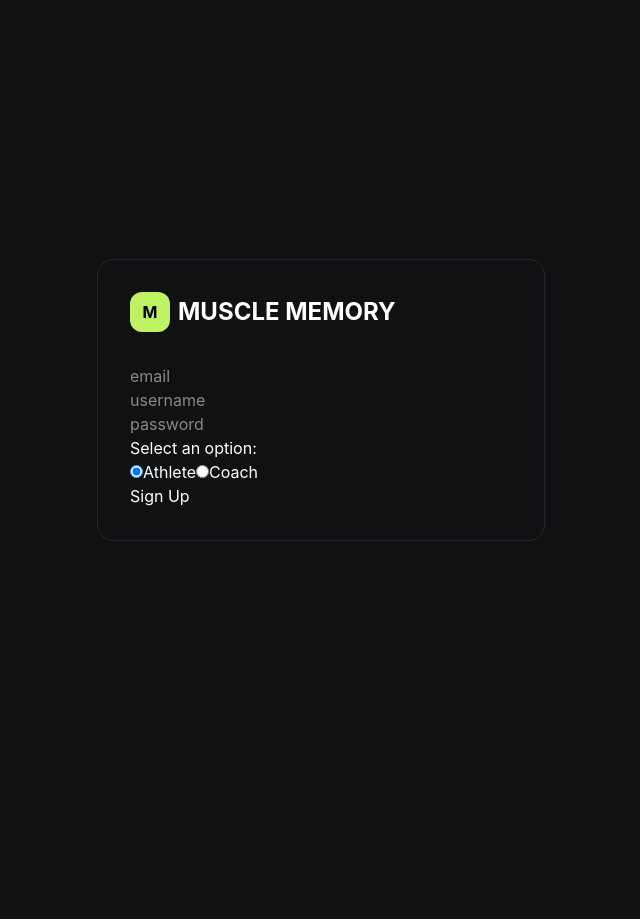
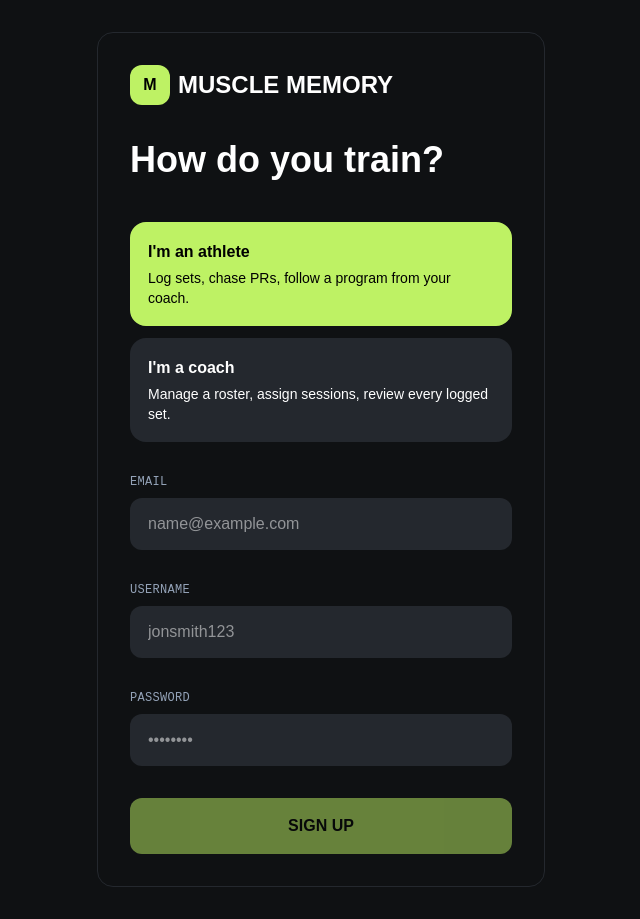
Before and after one commit to jon-zawada/MuscleMemory, a React app in the folder client/: page /signup in a window 1280 px wide. Shown: the whole page, without its empty margins (319-959 px from the left). Before the commit the page ends 800 px from the top, so only its background shows below. Built offline with nearby package versions, Linux system fonts and the light colour scheme; no server answers.

Commit message:
feat: signup page rework with styles and new fonts

```diff
--- a/client/package.json
+++ b/client/package.json
@@ -28,6 +28,9 @@
     "webpack-dev-server": "^5.2.3"
   },
   "dependencies": {
+    "@fontsource-variable/inter": "^5.3.0",
+    "@fontsource-variable/inter-tight": "^5.3.0",
+    "@fontsource-variable/jetbrains-mono": "^5.3.0",
     "axios": "^1.14.0",
     "jwt-decode": "^4.0.0",
     "react": "^19.2.4",
--- a/client/src/components/common/Logo.tsx
+++ b/client/src/components/common/Logo.tsx
@@ -9,7 +9,7 @@ export const Logo = (): JSX.Element => {
       >
         M
       </div>
-      <div className="font-bold uppercase text-2xl">Muscle Memory</div>
+      <div className="font-bold uppercase text-2xl font-display">Muscle Memory</div>
     </div>
   );
 };
--- a/client/src/index.css
+++ b/client/src/index.css
@@ -1,10 +1,17 @@
 @import "tailwindcss";
+@import "@fontsource-variable/inter";
+@import "@fontsource-variable/inter-tight";
+@import "@fontsource-variable/jetbrains-mono";
+
 @theme {
-  --color-base: #0F1113;
-  --color-surface: #24282E;
-  --color-positive: #BEF264;
-  --color-warning: #F5A623;
-  --color-muted: #94A3B8
+  --color-base: #0f1113;
+  --color-surface: #24282e;
+  --color-positive: #bef264;
+  --color-warning: #f5a623;
+  --color-muted: #94a3b8;
+  --font-sans: "Inter Variable", sans-serif;
+  --font-display: "Inter Tight Variable", sans-serif;
+  --font-mono: "JetBrains Mono Variable", monospace;
 }
 
 @layer base {
--- a/client/src/pages/LoginPage.tsx
+++ b/client/src/pages/LoginPage.tsx
@@ -38,7 +38,7 @@ const LoginPage = (): JSX.Element => {
   return (
     <div className="flex flex-col gap-10">
       <div className="flex flex-col">
-        <h1 className="text-4xl font-bold leading-tight">Welcome back.</h1>
+        <h1 className="text-4xl font-bold leading-tight font-display">Welcome back.</h1>
         <p className="mt-2 text-muted">Pick up where the last session left off.</p>
       </div>
       <form className="flex flex-col gap-8" onSubmit={submitHandler}>
--- a/client/src/pages/SignupPage.tsx
+++ b/client/src/pages/SignupPage.tsx
@@ -1,10 +1,20 @@
-import { type JSX, useState } from "react";
+import { type JSX, useEffect, useState } from "react";
 import { useNavigate } from "react-router-dom";
 import apiClient from "../api/apiClient";
+import { Button } from "../components/common/Button";
+import { useAuth } from "../context/AuthContext";
 
 const SignupPage = (): JSX.Element => {
   const [inputs, setInputs] = useState({ email: "", username: "", password: "", role: "athlete" });
+  const [isSubmitting, setIsSubmitting] = useState(false);
   const navigate = useNavigate();
+  const { user } = useAuth();
+
+  useEffect(() => {
+    if (user) {
+      navigate(user.role === "athlete" ? "/dashboard" : "/coach/dashboard");
+    }
+  }, [user, navigate]);
 
   const changeHandler = (e: React.ChangeEvent<HTMLInputElement>): void => {
     const { name, value } = e.target;
@@ -14,63 +24,103 @@ const SignupPage = (): JSX.Element => {
   const submitHandler = async (e: React.SyntheticEvent<HTMLFormElement>): Promise<void> => {
     e.preventDefault();
     try {
+      setIsSubmitting(true);
       await apiClient.post("/auth/signup", { ...inputs });
       navigate("/login");
     } catch (error) {
       // TODO: something
+    } finally {
+      setIsSubmitting(false);
     }
   };
 
   return (
-    <div>
-      <form onSubmit={submitHandler}>
-        <input
-          type="email"
-          name="email"
-          value={inputs.email}
-          onChange={changeHandler}
-          placeholder="email"
-        />
-        <input
-          type="text"
-          name="username"
-          value={inputs.username}
-          onChange={changeHandler}
-          placeholder="username"
-        />
-        <input
-          type="password"
-          name="password"
-          value={inputs.password}
-          onChange={changeHandler}
-          placeholder="password"
-        />
-        <div>
-          <h3>Select an option:</h3>
-
-          <label>
+    <div className="flex flex-col gap-10">
+      <h1 className="text-4xl font-bold leading-tight font-display">How do you train?</h1>
+      <form className="flex flex-col gap-8" onSubmit={submitHandler}>
+        <div className="flex flex-col gap-3">
+          <label className="flex cursor-pointer flex-col gap-1 rounded-2xl border-2 border-transparent bg-surface p-4 has-checked:border-positive has-checked:bg-positive has-checked:text-black">
             <input
               type="radio"
               name="role"
               value="athlete"
               checked={inputs.role === "athlete"}
               onChange={changeHandler}
+              className="sr-only"
             />
-            Athlete
+            <span className="font-bold font-display">I'm an athlete</span>
+            <span className="text-sm font-sans">
+              Log sets, chase PRs, follow a program from your coach.
+            </span>
           </label>
-
-          <label>
+          <label className="flex cursor-pointer flex-col gap-1 rounded-2xl border-2 border-transparent bg-surface p-4 has-checked:border-positive has-checked:bg-positive has-checked:text-black">
             <input
               type="radio"
               name="role"
               value="coach"
               checked={inputs.role === "coach"}
               onChange={changeHandler}
+              className="sr-only"
             />
-            Coach
+            <span className="font-bold font-display">I'm a coach</span>
+            <span className="text-sm font-sans">
+              Manage a roster, assign sessions, review every logged set.
+            </span>
           </label>
         </div>
-        <button>Sign Up</button>
+        <div className="flex flex-col gap-2">
+          <label htmlFor="email" className="font-mono text-muted text-xs uppercase tracking-wide">
+            Email
+          </label>
+          <input
+            type="email"
+            name="email"
+            id="email"
+            value={inputs.email}
+            className="w-full rounded-xl bg-surface px-4 py-3 text-white border-2 border-transparent focus:border-positive focus:outline-none"
+            onChange={changeHandler}
+            placeholder="name@example.com"
+          />
+        </div>
+        <div className="flex flex-col gap-2">
+          <label
+            htmlFor="username"
+            className="font-mono text-muted text-xs uppercase tracking-wide"
+          >
+            Username
+          </label>
+          <input
+            type="text"
+            name="username"
+            id="username"
+            value={inputs.username}
+            className="w-full rounded-xl bg-surface px-4 py-3 text-white border-2 border-transparent focus:border-positive focus:outline-none"
+            onChange={changeHandler}
+            placeholder="jonsmith123"
+          />
+        </div>
+        <div className="flex flex-col gap-2">
+          <label
+            htmlFor="password"
+            className="font-mono text-muted text-xs uppercase tracking-wide"
+          >
+            Password
+          </label>
+          <input
+            type="password"
+            name="password"
+            id="password"
+            value={inputs.password}
+            className="w-full rounded-xl bg-surface px-4 py-3 text-white border-2 border-transparent focus:border-positive focus:outline-none"
+            onChange={changeHandler}
+            placeholder="••••••••"
+          />
+        </div>
+        <Button
+          text="Sign up"
+          disabled={!inputs.email || !inputs.password || !inputs.username}
+          isSubmitting={isSubmitting}
+        />
       </form>
     </div>
   );
--- a/client/webpack.config.js
+++ b/client/webpack.config.js
@@ -32,6 +32,10 @@ module.exports = (env, argv) => {
           type: "asset",
         },
         {
+          test: /\.(woff2?|ttf|otf)$/i, //fonts
+          type: "asset/resource",
+        },
+        {
           test: /\.css$/i,
           use: ["style-loader", "css-loader", "postcss-loader"],
         },
```
Also changed, not shown: 1 other file (tests, documents, lock files or other folders).
